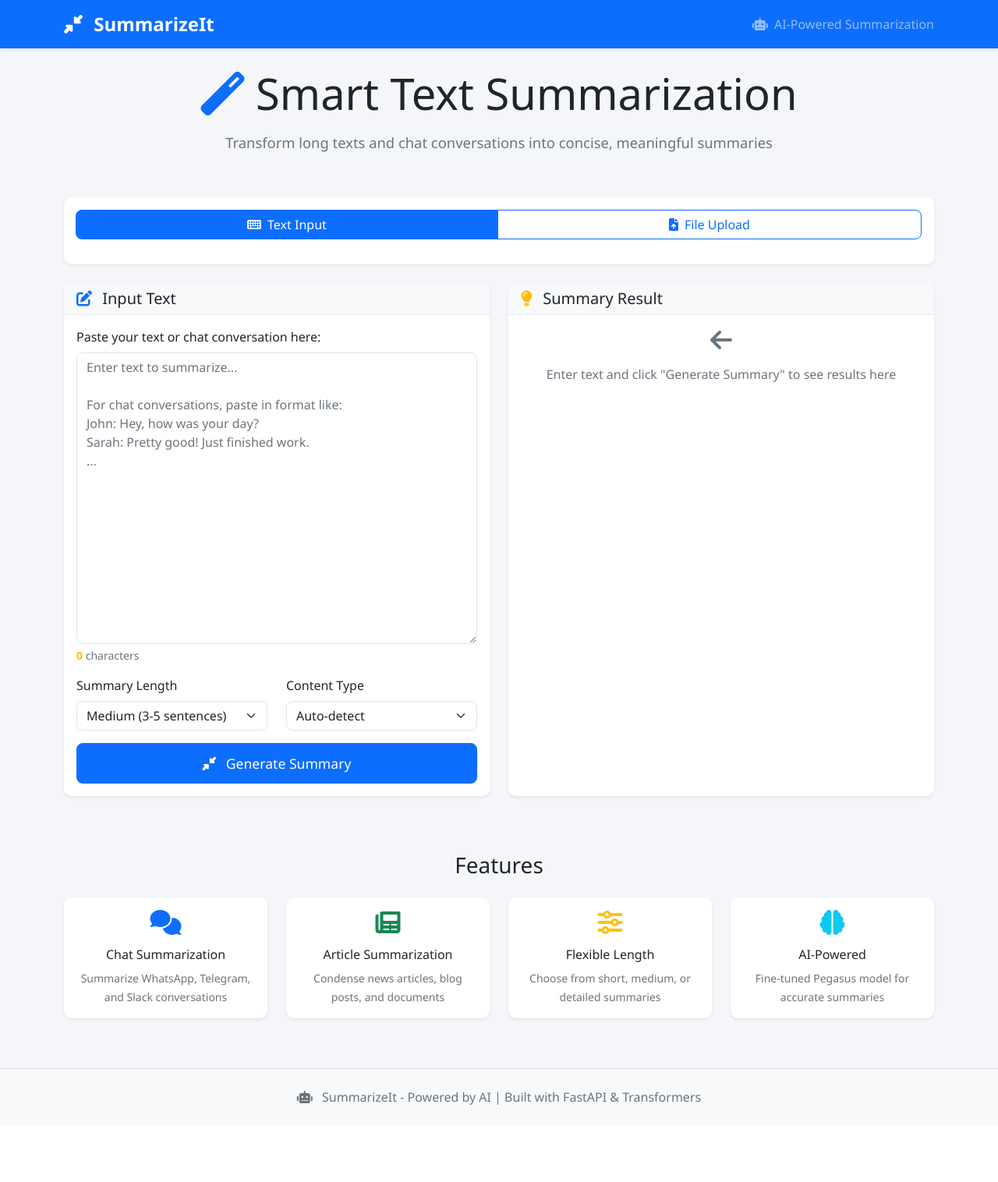
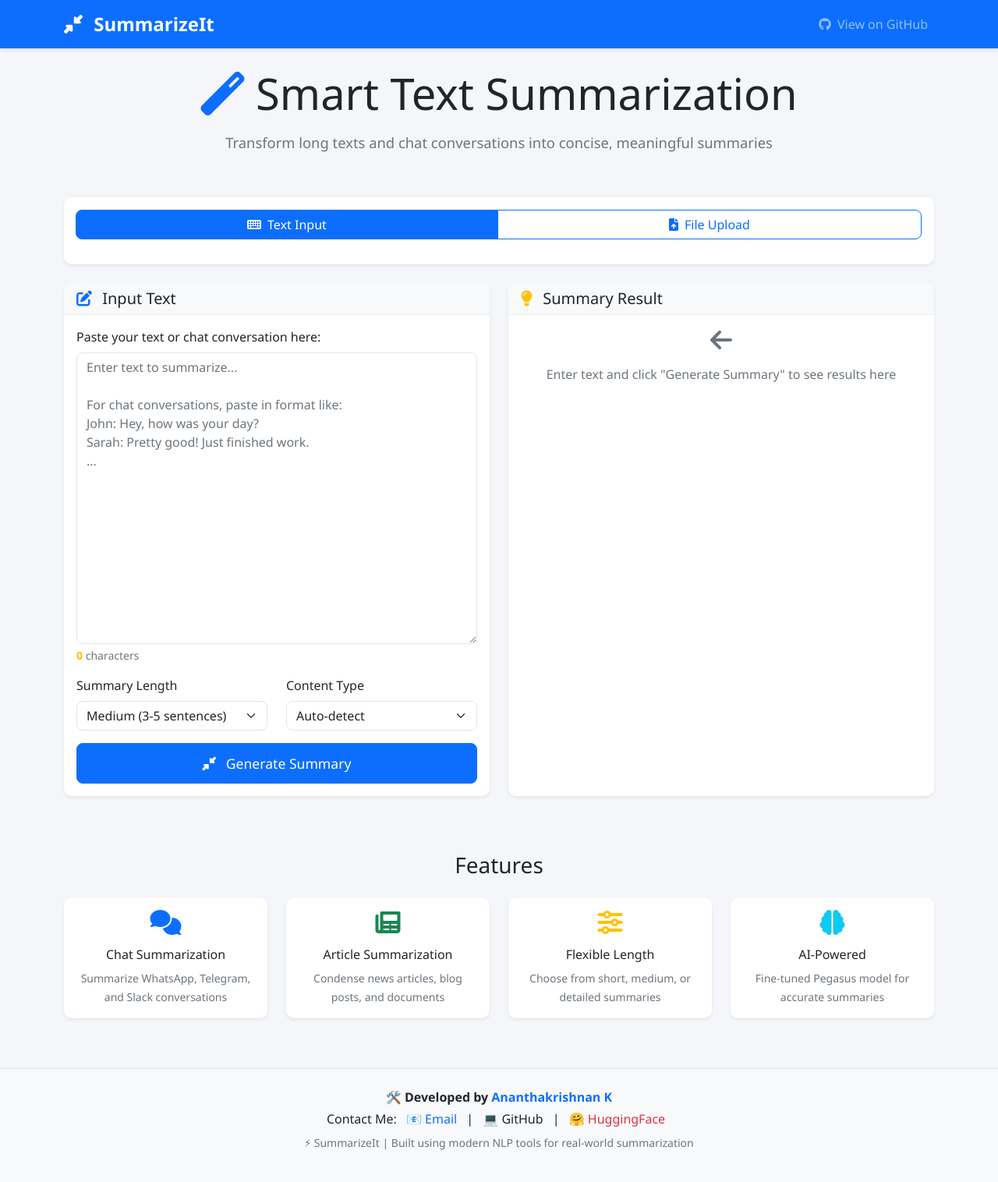
Before and after one commit to ananthakr1shnan/SummarizeIt, a FastAPI app: page / in a window 1280 px wide. Shown: the whole page at 78% size. Before the commit the page ends 1417 px from the top, so only its background shows below. Run offline with FastAPI, Linux system fonts and the light colour scheme; some libraries are stand-ins or nearby versions.

Commit message:
Updated interface

```diff
--- a/requirements_spaces.txt
+++ b/requirements_spaces.txt
@@ -14,7 +14,7 @@ rouge-score>=0.1.2
 
 pandas>=1.3.0
 numpy>=1.21.0
-tqdm>=4.62.0
+tqdm>=4.62
 
 
 nltk>=3.7
--- a/src/app/templates/index.html
+++ b/src/app/templates/index.html
@@ -16,10 +16,10 @@
                 SummarizeIt
             </a>
             <div class="navbar-nav ms-auto">
-                <span class="navbar-text">
-                    <i class="fas fa-robot me-1"></i>
-                    AI-Powered Summarization
-                </span>
+    <a class="nav-link" href="https://github.com/Ananthakr1shnan/SummarizeIt" target="_blank">
+        <i class="fab fa-github me-1"></i>
+        View on GitHub
+    </a>
 </div>
         </div>
     </nav>
@@ -290,12 +290,22 @@ Sarah: Pretty good! Just finished work.
 
 <footer class="bg-light mt-5 py-4">
   <div class="container text-center">
-            <p class="text-muted mb-0">
-                <i class="fas fa-robot me-2"></i>
-                SummarizeIt - Powered by AI | Built with FastAPI & Transformers
+    <p class="mb-1 fw-bold text-dark">
+      🛠️ Developed <span style="color: red;"></span> by <span style="color:#0d6efd;">Ananthakrishnan K</span>
+    </p>
+    <p class="text-dark mb-2">
+      Contact Me:
+      <a href="mailto:ananthakrishnan073@gmail.com" class="mx-2 text-decoration-none text-primary">📧 Email</a> |
+      <a href="https://github.com/Ananthakr1shnan" target="_blank" class="mx-2 text-decoration-none text-dark">💻 GitHub</a> |
+      <a href="https://huggingface.co/Ananthakr1shnan" target="_blank" class="mx-2 text-decoration-none text-danger">🤗 HuggingFace</a>
+    </p>
+    <p class="text-muted small">
+      ⚡ SummarizeIt | Built using modern NLP tools for real-world summarization
     </p>
   </div>
 </footer>
+
+
 
     <script src="https://cdn.jsdelivr.net/npm/bootstrap@5.1.3/dist/js/bootstrap.bundle.min.js"></script>
     <script src="/static/script.js"></script>
--- a/src/model/summarizer.py
+++ b/src/model/summarizer.py
@@ -21,8 +21,6 @@ class SummarizationModel:
         self.device = torch.device(DEVICE if torch.cuda.is_available() else "cpu")
         logger.info(f"Using device: {self.device}")
 
-
-
         if model_path is None:
             self.model_name = FINE_TUNED_MODEL_PATH if os.path.exists(FINE_TUNED_MODEL_PATH) else MODEL_NAME
         else:
@@ -32,7 +30,6 @@ class SummarizationModel:
             self.tokenizer_name = TOKENIZER_PATH if os.path.exists(TOKENIZER_PATH) else MODEL_NAME
         else:
             self.tokenizer_name = tokenizer_path if os.path.exists(tokenizer_path) else MODEL_NAME
-
 
         self._load_model()
 
```
Also changed, not shown: README.md, 1 other file. Lines whose indentation alone changed are shown as unchanged.
